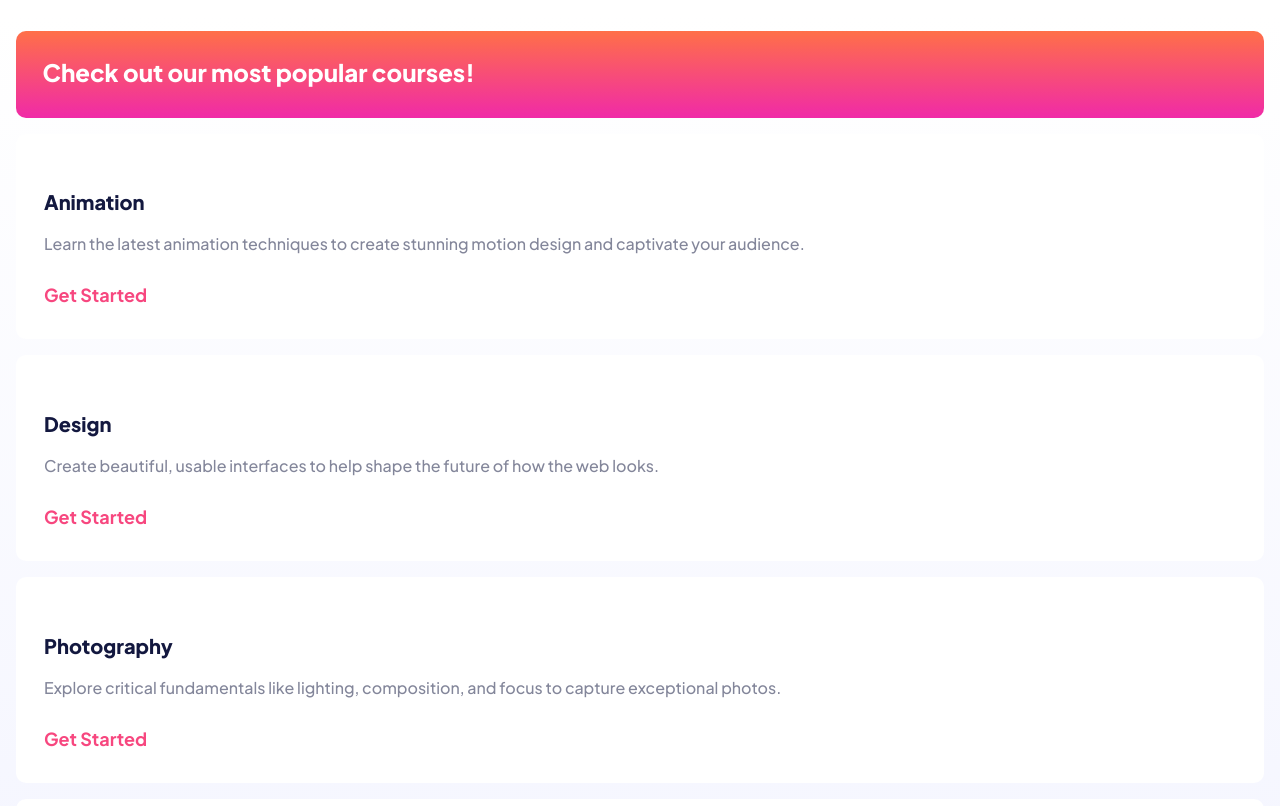
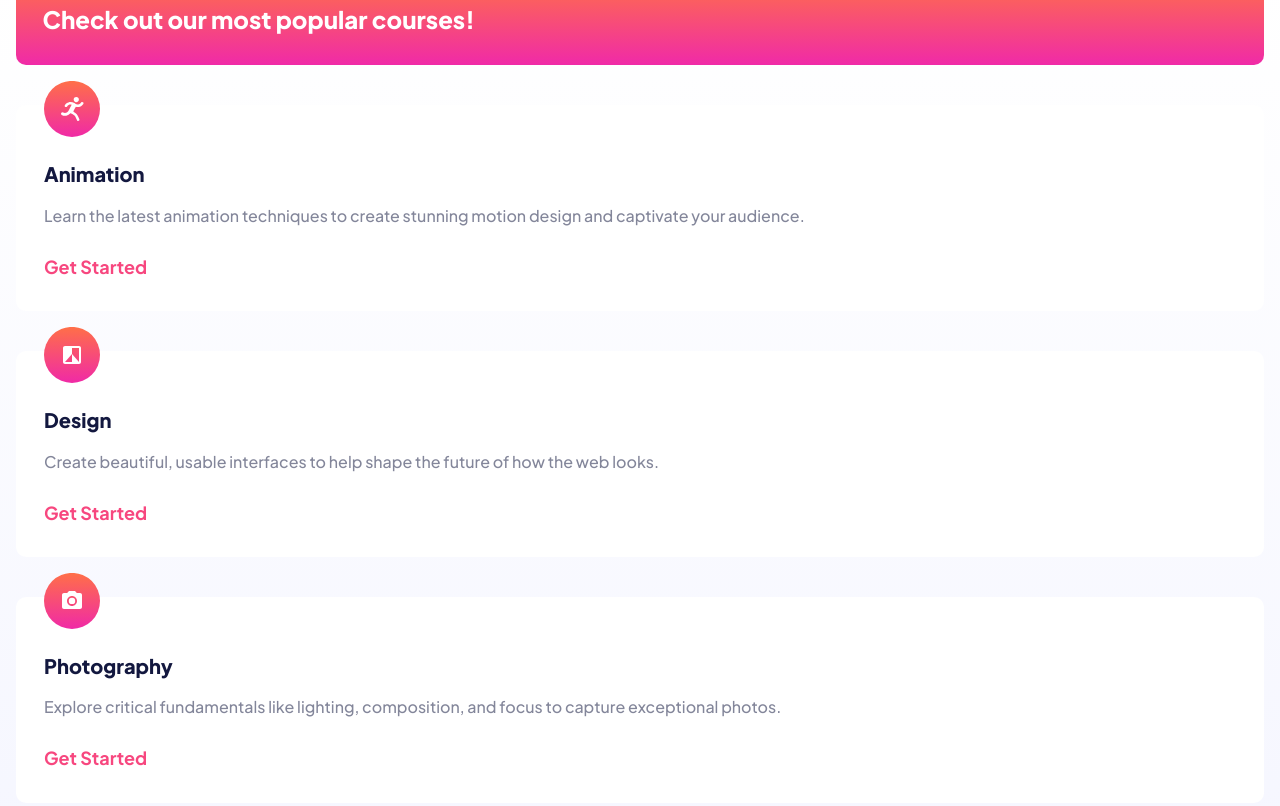
Before and after one commit to solvman/skilled-elearning-landing-page, a plain HTML site: page index.html in a window 1280 px wide. Shown: the part 1034-1840 px from the top of the page. Drawn offline with Linux system fonts and the light colour scheme.

Commit message:
Add tile icons

```diff
--- a/style.css
+++ b/style.css
@@ -107,6 +107,10 @@ body {
   background-color: var(--color-neutral-100);
 }
 
+header {
+  padding-top: 1em;
+}
+
 main section:last-of-type {
   padding-bottom: 4rem;
   background-image: var(--gradeint-background);
@@ -168,7 +172,7 @@ a:is(:hover, :focus) {
 
 .content {
   min-width: 375px;
-  padding: 1rem;
+  padding: 0 1rem;
   overflow: hidden;
 }
 
@@ -177,7 +181,7 @@ a:is(:hover, :focus) {
 }
 
 .hero__title {
-  padding: 0.15em 0;
+  padding-top: 1em;
   color: var(--color-primary-900);
   font-size: var(--heading--l);
   line-height: var(--line-height--l);
@@ -185,7 +189,7 @@ a:is(:hover, :focus) {
 }
 
 .hero__body {
-  padding: 1.25em 0 1.475em;
+  padding: 1.625em 0 1.475em;
 }
 
 .hero__img {
@@ -195,16 +199,48 @@ a:is(:hover, :focus) {
   transform: translateX(-50%);
 }
 .tiles {
+  margin-top: -1.4em;
   display: grid;
   grid-gap: 1em;
 }
 
 .tile {
+  position: relative;
+  margin-top: 1.5em;
   padding: 1.75em;
   padding-bottom: 1.9em;
   border-radius: 0.625em;
   background-color: var(--color-neutral-100);
   box-shadow: var(--shadow--s);
+}
+
+.tile[data-type="animation"] {
+  --icon-url: url("./assets/icon-animation.svg");
+}
+.tile[data-type="design"] {
+  --icon-url: url("./assets/icon-design.svg");
+}
+.tile[data-type="photography"] {
+  --icon-url: url("./assets/icon-photography.svg");
+}
+.tile[data-type="crypto"] {
+  --icon-url: url("./assets/icon-crypto.svg");
+}
+.tile[data-type="business"] {
+  --icon-url: url("./assets/icon-business.svg");
+}
+
+.tile::before {
+  content: "";
+  position: absolute;
+  top: 0;
+  left: 0;
+  width: 56px;
+  height: 56px;
+  transform: translate(50%, -43%);
+  background-image: var(--icon-url);
+  background-repeat: no-repeat;
+  background-size: contain;
 }
 
 .tile__heading {
@@ -226,6 +262,7 @@ a:is(:hover, :focus) {
 }
 
 .tile--cta {
+  margin: 0;
   border: none;
   padding: 1.55em 1.65em 1.875em;
   background-image: var(--gradient-secondary);
```
